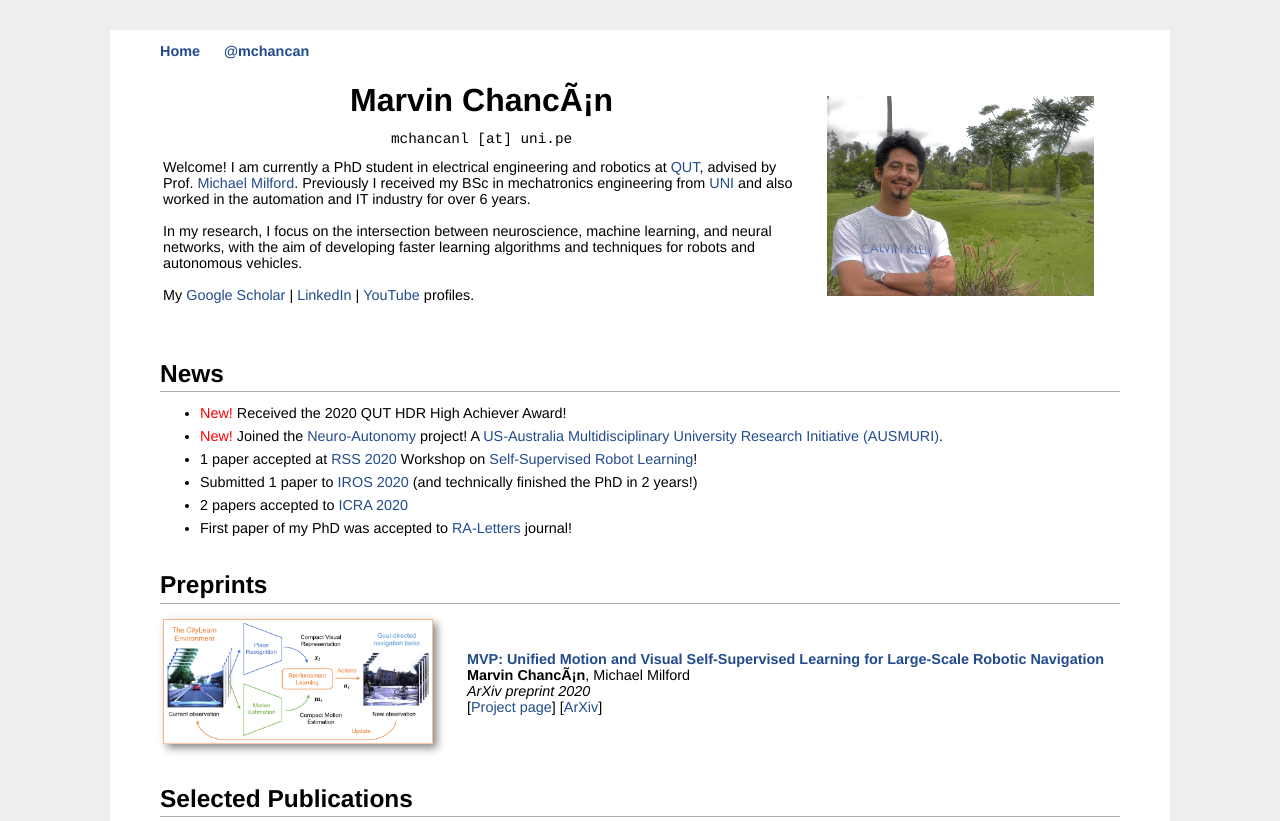
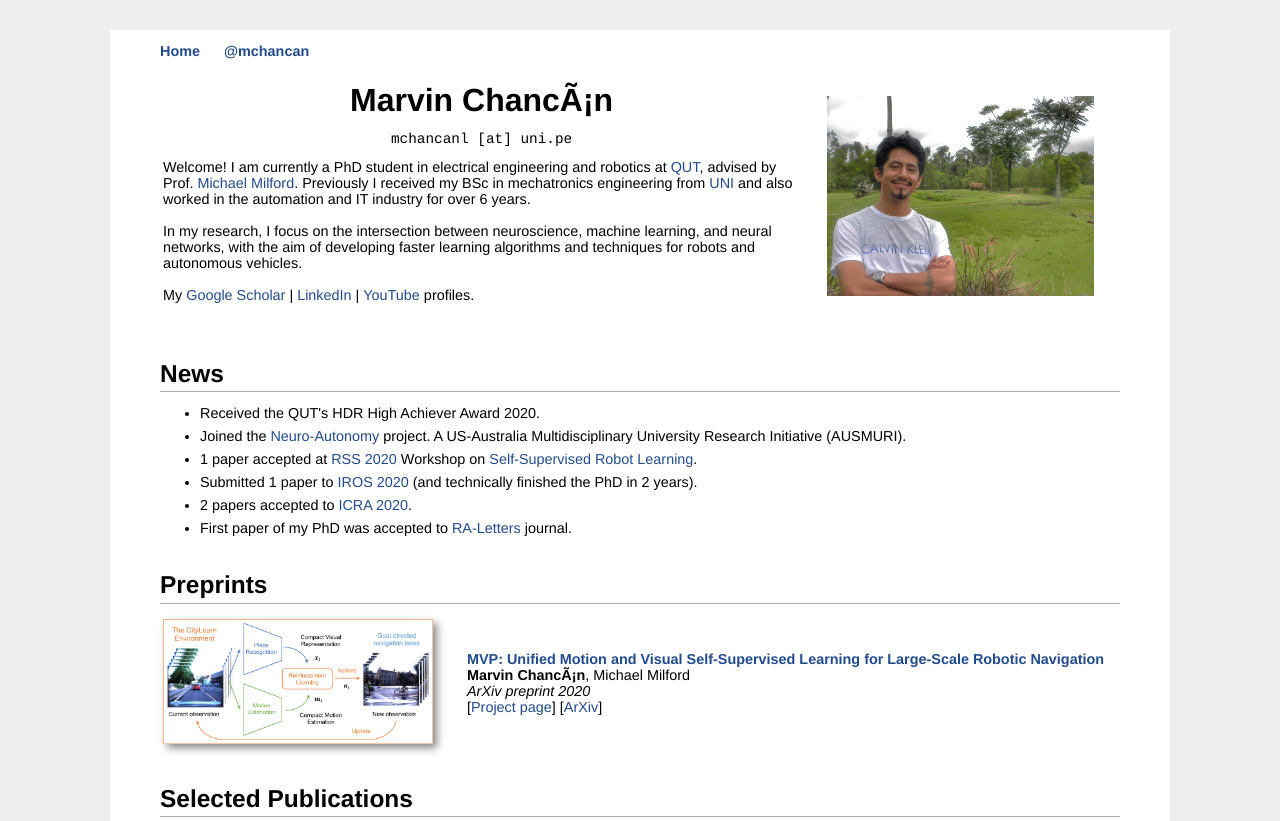
Before and after one commit to mchancan/mchancan.github.io, a Jekyll site: the page built from index.html, in a window 1280 px wide and 900 px high, cut to the strip 0-821 px from the top of the window. Built offline with Jekyll 4.4.1, drawn with Linux system fonts in a browser that asks for light colours; comment, search, counter and statistics services are not loaded.

Commit message:
Update index.html

```diff
--- a/index.html
+++ b/index.html
@@ -30,12 +30,12 @@ title: Marvin's Homepage
 
 <h2>News</h2>
 <ul>
-	<li><font color = 'red'>New!</font> Received the 2020 QUT HDR High Achiever Award!</a></li>
-	<li><font color = 'red'>New!</font> Joined the <a href="http://sites.bu.edu/neuroautonomy/" target="_blank">Neuro-Autonomy</a> project! A <a href="https://research.qut.edu.au/qcr/research/ausmuri-neuro-autonomy-neuroscience-inspired-perception-navigation-and-spatial-awareness-for-autonomous-robots/" target="_blank">US-Australia Multidisciplinary University Research Initiative (AUSMURI)</a>.</li>
-	<li>1 paper accepted at <a href="https://roboticsconference.org/" target="_blank">RSS 2020</a> Workshop on <a href="https://www.brainlinks-braintools.uni-freiburg.de/rss20-ssrl/" target="_blank">Self-Supervised Robot Learning</a>!</li>
-	<li>Submitted 1 paper to <a href="http://iros2020.org" target="_blank">IROS 2020</a> (and technically finished the PhD in 2 years!)</li>
-	<li>2 papers accepted to <a href="http://icra2020.org" target="_blank">ICRA 2020</a></li>
-	<li>First paper of my PhD was accepted to <a href="https://ieeexplore.ieee.org/xpl/aboutJournal.jsp?punumber=7083369" target="_blank">RA-Letters</a> journal!</li>
+	<li>Received the QUT's HDR High Achiever Award 2020</a>.</li>
+	<li>Joined the <a href="http://sites.bu.edu/neuroautonomy/" target="_blank">Neuro-Autonomy</a> project. A US-Australia Multidisciplinary University Research Initiative (AUSMURI)</a>.</li>
+	<li>1 paper accepted at <a href="https://roboticsconference.org/" target="_blank">RSS 2020</a> Workshop on <a href="https://www.brainlinks-braintools.uni-freiburg.de/rss20-ssrl/" target="_blank">Self-Supervised Robot Learning</a>.</li>
+	<li>Submitted 1 paper to <a href="http://iros2020.org" target="_blank">IROS 2020</a> (and technically finished the PhD in 2 years).</li>
+	<li>2 papers accepted to <a href="http://icra2020.org" target="_blank">ICRA 2020</a>.</li>
+	<li>First paper of my PhD was accepted to <a href="https://ieeexplore.ieee.org/xpl/aboutJournal.jsp?punumber=7083369" target="_blank">RA-Letters</a> journal.</li>
 </ul>
 
 
```
